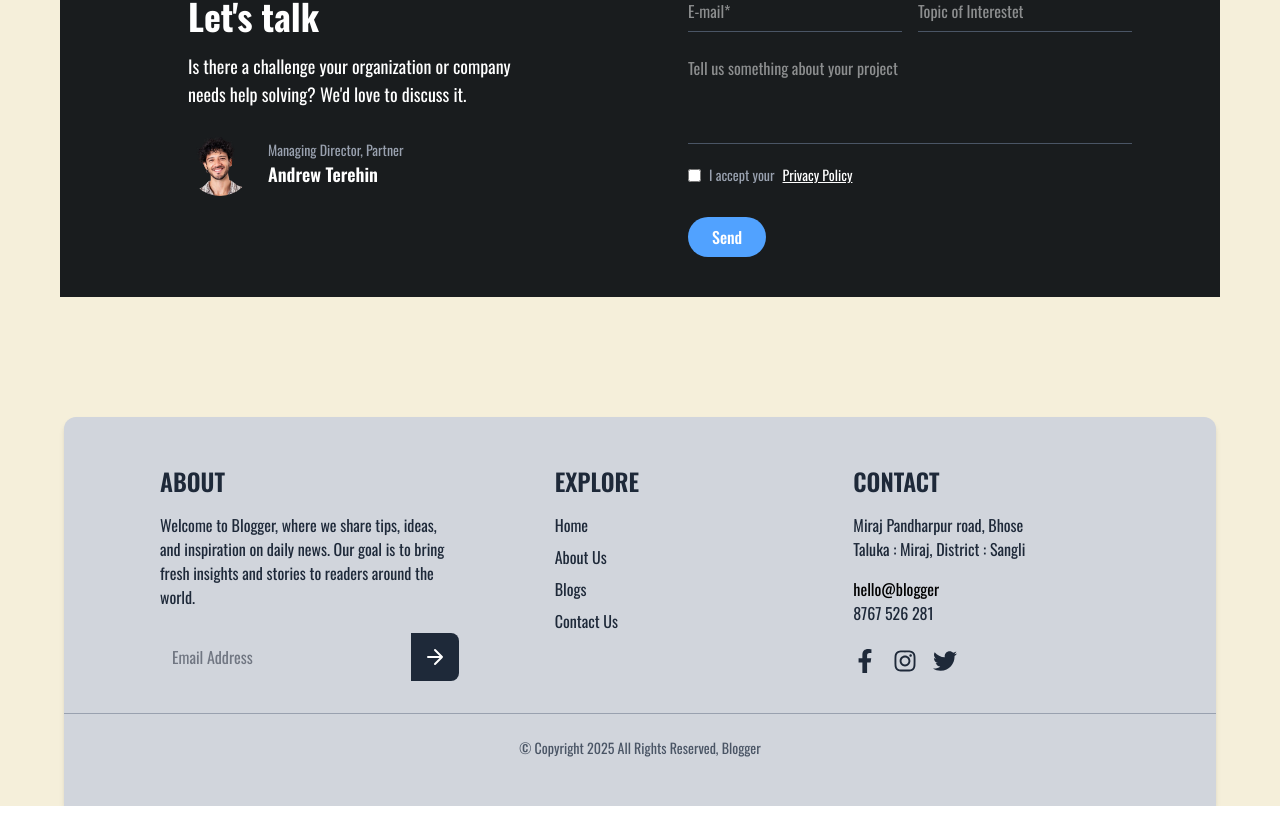
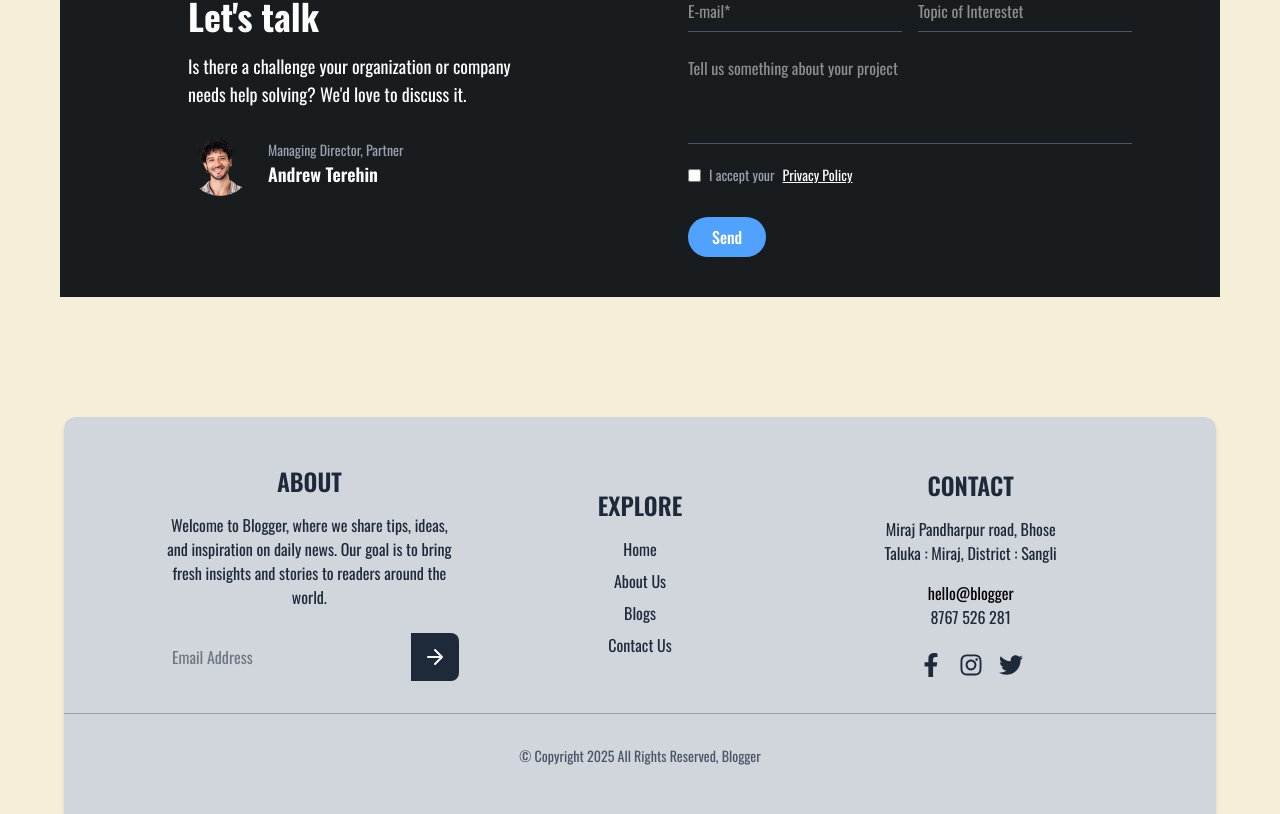
Before and after one commit to deepMhabdi/blog_website, a React (Vite) app: page /contact-us in a window 1280 px wide. Shown: the part 254-1068 px from the top of the page. Built offline with nearby package versions, Linux system fonts and the light colour scheme; a web font is replaced by a local one.

Commit message:
footer changes

```diff
--- a/src/components/Footer.jsx
+++ b/src/components/Footer.jsx
@@ -1,6 +1,6 @@
 import React from "react";
 import { FaFacebookF, FaInstagram, FaTwitter } from "react-icons/fa";
-import {motion} from "framer-motion";
+import { motion } from "framer-motion";
 import { fadeIn } from "../variants";
 
 const Footer = () => {
@@ -13,9 +13,9 @@ const Footer = () => {
       className="px-4 md:px-8 lg:px-16 mt-30"
     >
       <footer className="bg-gray-300 text-gray-800 py-12 rounded-t-xl shadow-md">
-        <div className="container mx-auto px-8 grid grid-cols-1 md:grid-cols-3 gap-8 lg:max-w-5xl">
+        <div className="container mx-auto px-8 grid grid-cols-1 md:grid-cols-3 gap-8 lg:max-w-5xl text-left md:text-center items-start md:items-center">
           {/* About Section */}
-          <div className="flex flex-col items-start">
+          <div className="flex flex-col items-start md:items-center">
             <h3 className="text-2xl font-semibold mb-4">ABOUT</h3>
             <p className="mb-6">
               Welcome to Blogger, where we share tips, ideas, and inspiration on
@@ -51,12 +51,12 @@ const Footer = () => {
           </div>
 
           {/* Explore Section */}
-          <div className="flex flex-col items-start pl-16">
-            <h3 className="text-2xl font-semibold mb-4">EXPLORE</h3>
+          <div className="flex flex-col items-start md:items-center">
+            <h3 className="text-2xl font-semibold mb-4 ">EXPLORE</h3>
             <ul className="space-y-2">
               <li>
                 <a
-                  href="#"
+                  href="/"
                   className="hover:text-green-600 transition-colors duration-300"
                 >
                   Home
@@ -89,7 +89,8 @@ const Footer = () => {
             </ul>
           </div>
 
-          <div className="flex flex-col items-start pl-8">
+          {/* Contact Us */}
+          <div className="flex flex-col items-start md:items-center">
             <h3 className="text-2xl font-semibold mb-4">CONTACT</h3>
             <p>Miraj Pandharpur road, Bhose</p>
             <p>Taluka : Miraj, District : Sangli</p>
@@ -120,7 +121,7 @@ const Footer = () => {
         </div>
 
         {/* Bottom Section */}
-        <div className="border-t border-gray-400 mt-8 pt-6 text-center text-sm text-gray-600">
+        <div className="border-t border-gray-400 mt-8 pt-8 text-center text-sm text-gray-600">
           © Copyright 2025 All Rights Reserved, Blogger
         </div>
       </footer>
```
